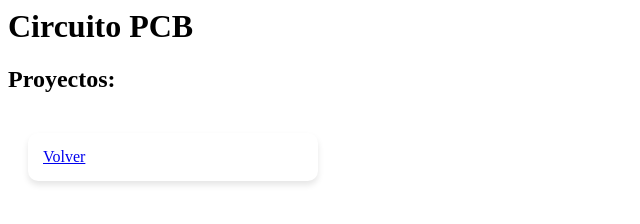
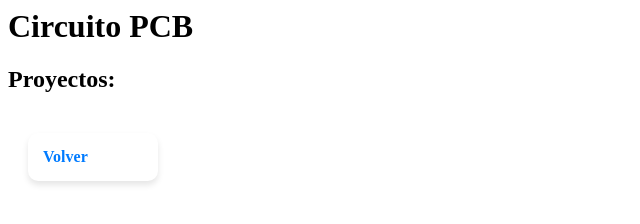
Before and after one commit to mauriab06-afk/Pagina-pensamiento-de-Ingenieria-, a plain HTML site: page circuitoPCB.html in a window 1280 px wide. Shown: the full height of the page, 0-640 px from the left. Drawn offline with Linux system fonts and the light colour scheme.

Commit message:
volver, tamaño

```diff
--- a/circuitoPCB.html
+++ b/circuitoPCB.html
@@ -10,7 +10,12 @@
       padding: 15px;
       border-radius: 10px;
       box-shadow: 0 4px 6px rgba(0,0,0,0.1);
-      width: 260px;
+      width: 100px;
+    }
+    a {
+      text-decoration: none;
+      color: #007BFF;
+      font-weight: bold;
     }
   </style>
 </head>
```
Also changed, not shown: corteLaser.html (+6 -1 lines), impresion3d.html (+6 -1 lines).
